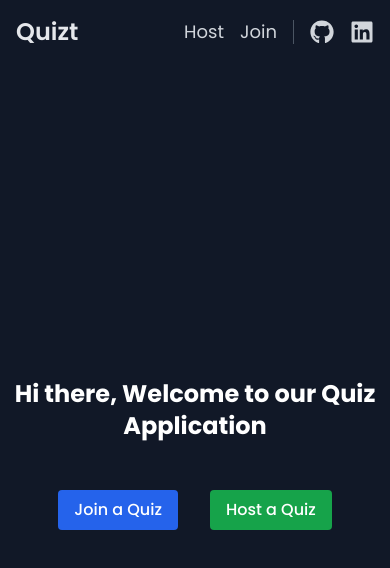
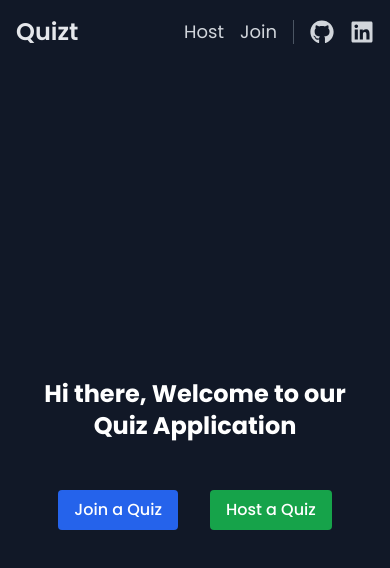
Before and after one commit to abdel-rahmanSalem/quizt, a React (Vite) app: page / in a window 390 px wide. Shown: the top 568 px of the page. Built offline with nearby package versions, Linux system fonts and the light colour scheme; no server answers.

Commit message:
fix responsivity 3

```diff
--- a/src/components/MainUser.jsx
+++ b/src/components/MainUser.jsx
@@ -15,7 +15,7 @@ function Main({ children, style }) {
 
   return (
     <div
-      className={`flex flex-col justify-center items-center bg-gray-900 text-white ${style}`}
+      className={`flex flex-col justify-center items-center bg-gray-900 text-white ${style} px-4`}
       style={{ minHeight: `calc(100vh - ${navbarHeight}px)` }}
     >
       <ToastCont />
```
